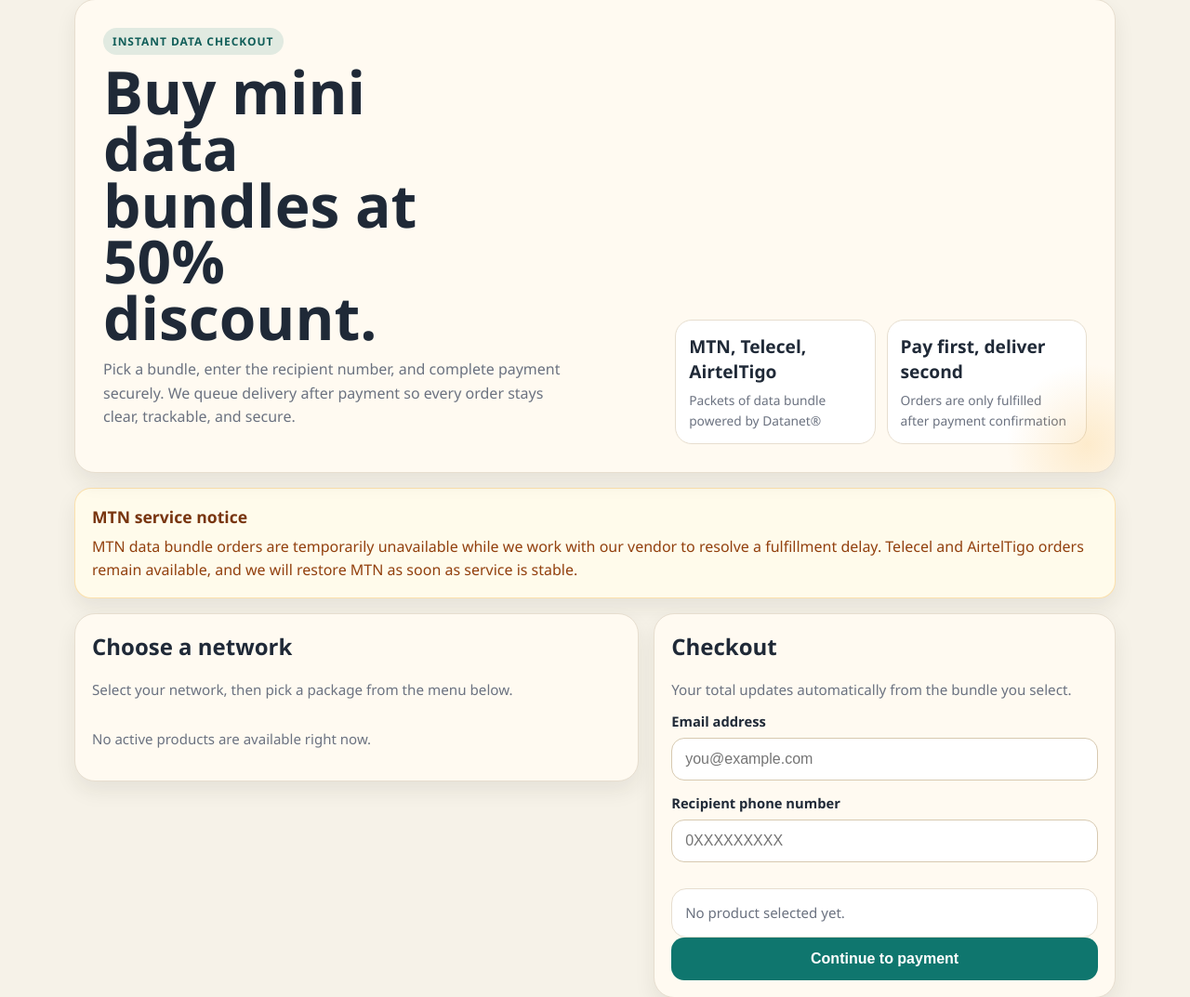
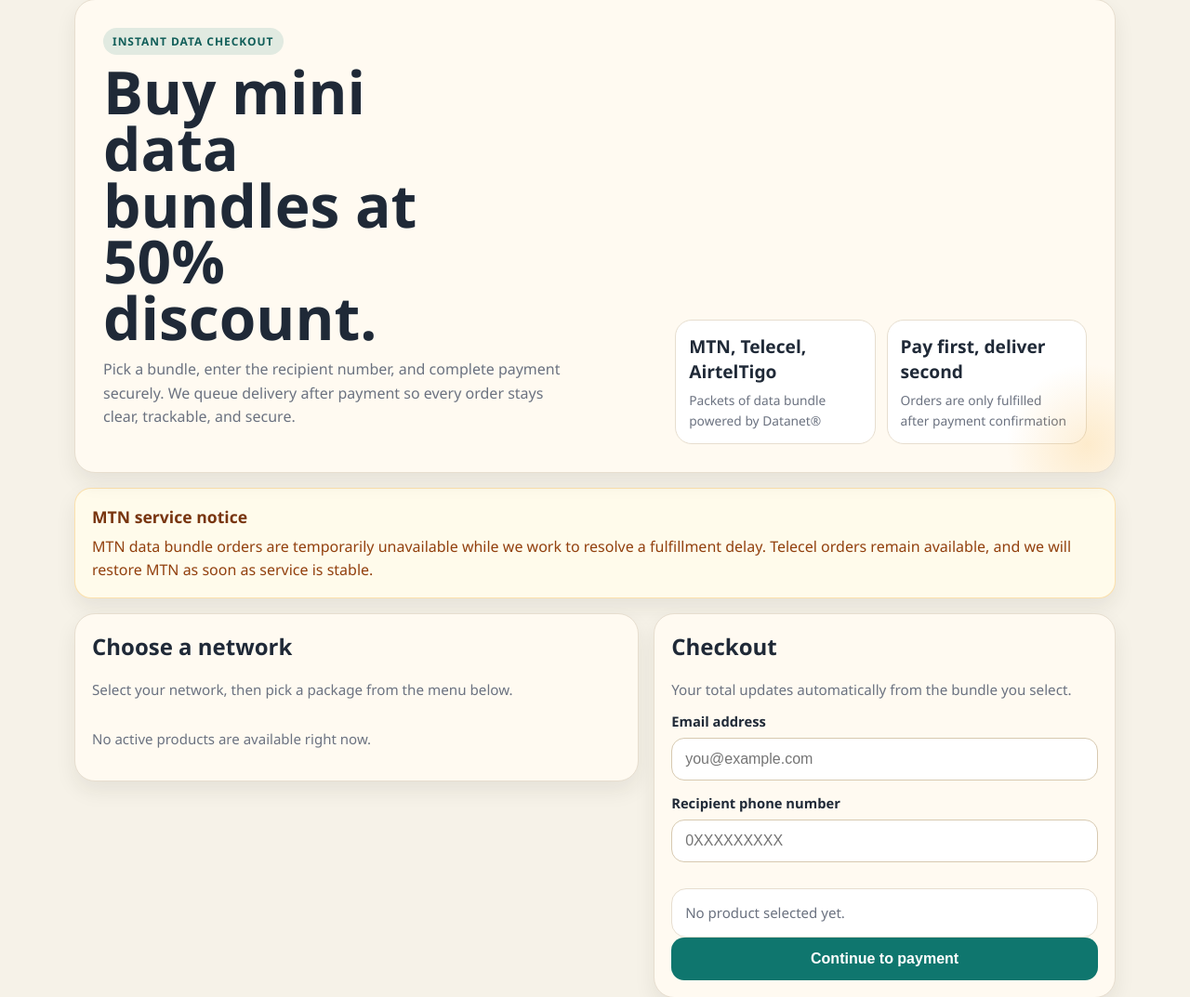
Before and after one commit to Jude-Vigor/flask-payment-api, a Flask app: template templates/index.html in a window 1280 px wide. Shown: the part 27-1100 px from the top of the page at 93% size. Run offline with Flask 3, Linux system fonts and the light colour scheme; the template is opened without the code that fills it, so the values that code supplies are empty; parts of the project's set-up code (start-up, migrations or seed data) failed here and were passed over.

Commit message:
Service notice update

```diff
--- a/templates/index.html
+++ b/templates/index.html
@@ -567,8 +567,8 @@
         <section class="service-banner" aria-live="polite">
             <h2>MTN service notice</h2>
             <p>
-                MTN data bundle orders are temporarily unavailable while we work with our vendor to resolve a fulfillment delay.
-                Telecel and AirtelTigo orders remain available, and we will restore MTN as soon as service is stable.
+                MTN data bundle orders are temporarily unavailable while we work  to resolve a fulfillment delay.
+                Telecel orders remain available, and we will restore MTN as soon as service is stable.
             </p>
         </section>
 
```
